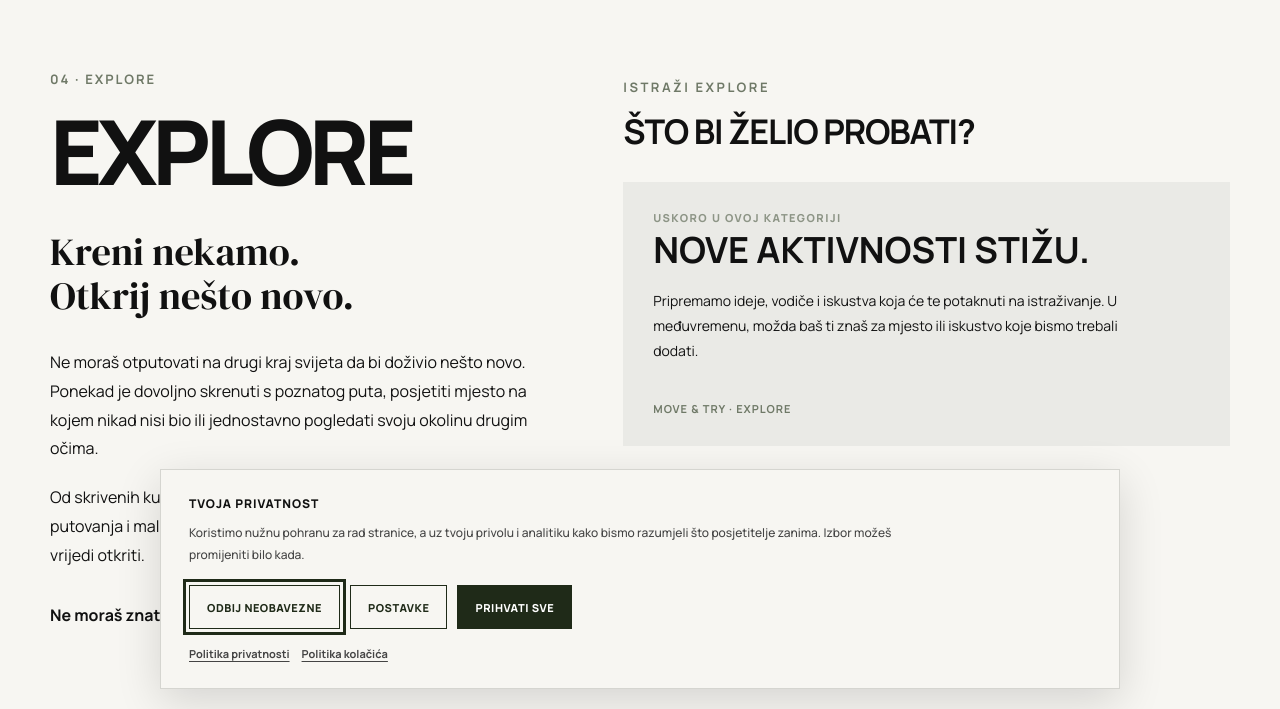
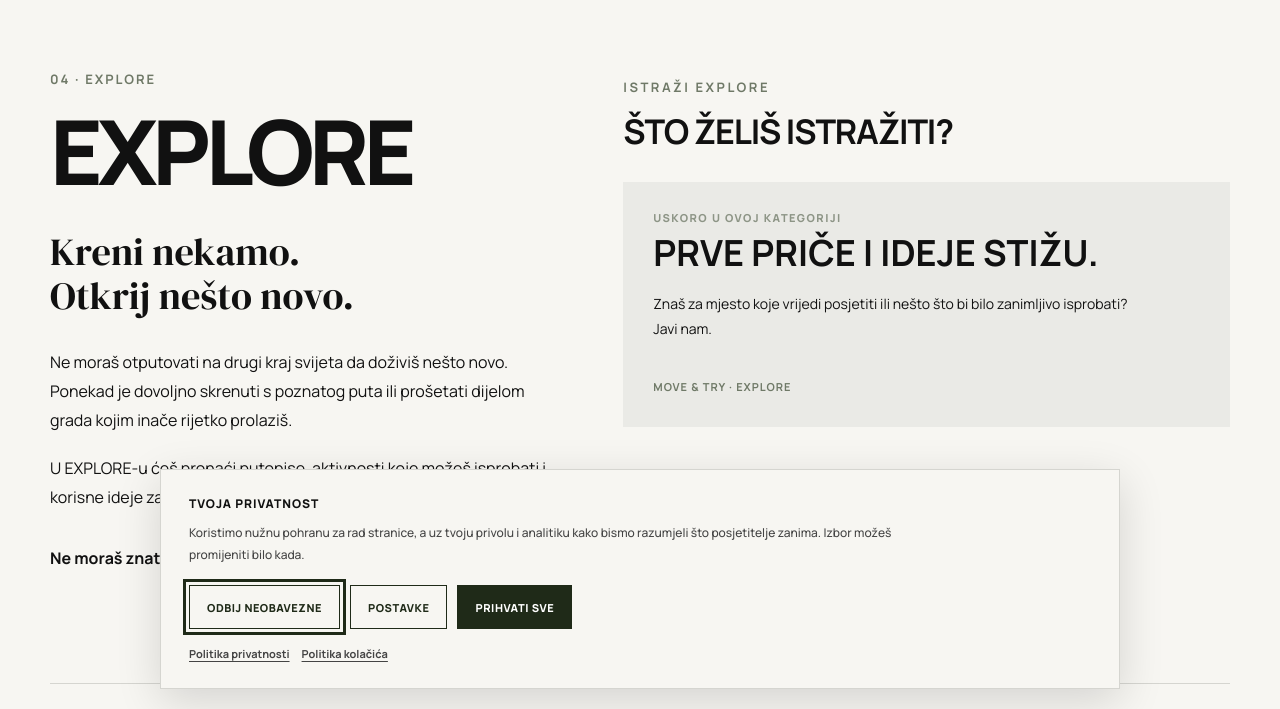
Before and after one commit to lidijapavlicic/move-and-try, a plain HTML site: page hr/explore.html in a window 1280 px wide. Shown: the part 91-800 px from the top of the page. Drawn offline with Linux system fonts and the light colour scheme.

Commit message:
Update explore.html

```diff
--- a/hr/explore.html
+++ b/hr/explore.html
@@ -8,7 +8,7 @@
     <link rel="icon" type="image/png" href="/favicon.png">
 
     <title>EXPLORE | Otkrij nešto novo | Move & Try</title>
-    <meta name="description" content="Istraži nova mjesta, prirodu i iskustva koja te čekaju izvan svakodnevne rutine. Ne moraš ići daleko da bi otkrio nešto novo. Samo probaj.">
+    <meta name="description" content="Otkrij putopise, aktivnosti za isprobati i ideje za istraživanje mjesta u blizini i na putovanjima.">
 
     <link rel="canonical" href="https://moveandtry.com/hr/explore.html">
     <link rel="alternate" hreflang="hr" href="https://moveandtry.com/hr/explore.html">
@@ -122,17 +122,15 @@
                 <h2>Kreni nekamo.<br>Otkrij nešto novo.</h2>
 
                 <p>
-                    Ne moraš otputovati na drugi kraj svijeta da bi
-                    doživio nešto novo. Ponekad je dovoljno skrenuti
-                    s poznatog puta, posjetiti mjesto na kojem nikad
-                    nisi bio ili jednostavno pogledati svoju okolinu
-                    drugim očima.
+                    Ne moraš otputovati na drugi kraj svijeta da doživiš nešto novo.
+                    Ponekad je dovoljno skrenuti s poznatog puta ili prošetati
+                    dijelom grada kojim inače rijetko prolaziš.
                 </p>
 
                 <p>
-                    Od skrivenih kutaka prirode i nepoznatih gradskih
-                    ulica do izleta, putovanja i malih spontanih
-                    avantura — svijet je pun stvari koje vrijedi otkriti.
+                    U EXPLORE-u ćeš pronaći putopise, aktivnosti koje možeš
+                    isprobati i korisne ideje za istraživanje mjesta u blizini
+                    i na putovanjima.
                 </p>
 
                 <p class="move-app-highlight">
@@ -146,7 +144,7 @@
 
                 <p class="section-label">ISTRAŽI EXPLORE</p>
 
-                <h2 id="explore-discover-title">ŠTO BI ŽELIO PROBATI?</h2>
+                <h2 id="explore-discover-title">ŠTO ŽELIŠ ISTRAŽITI?</h2>
 
                 <div class="activity-grid">
 
@@ -158,14 +156,11 @@
 
                         <div class="activity-content">
 
-                            <h3>NOVE AKTIVNOSTI STIŽU.</h3>
+                            <h3>PRVE PRIČE I IDEJE STIŽU.</h3>
 
                             <p class="activity-description">
-                                Pripremamo ideje, vodiče i iskustva koja
-                                će te potaknuti na istraživanje.
-                                U međuvremenu, možda baš ti znaš
-                                za mjesto ili iskustvo koje bismo
-                                trebali dodati.
+                                Znaš za mjesto koje vrijedi posjetiti ili nešto
+                                što bi bilo zanimljivo isprobati? Javi nam.
                             </p>
 
                             <span class="activity-available">
```
